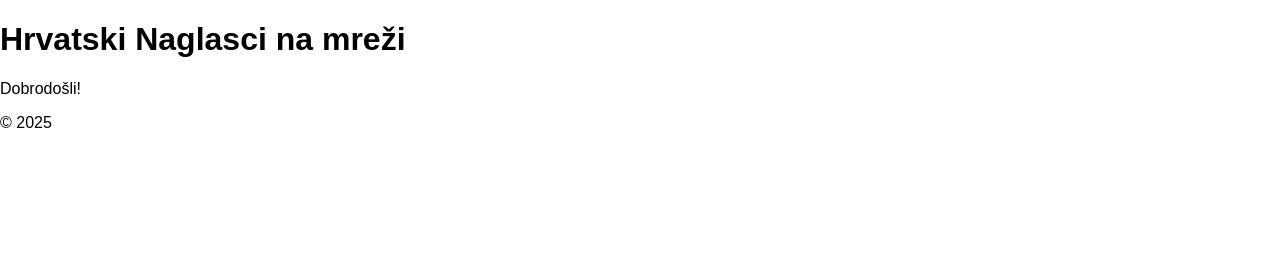
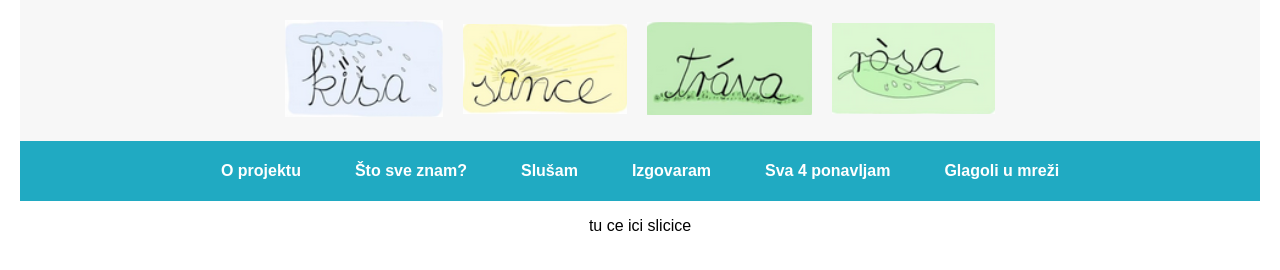
Before and after one commit to mrovis/HNM, a plain HTML site: page index.html in a window 1280 px wide. Drawn offline with Linux system fonts and the light colour scheme.

Commit message:
Main page - beginning
Početak izrade početne stranice

```diff
--- a/index.html
+++ b/index.html
@@ -1,25 +1,48 @@
 <!DOCTYPE html>
 <html lang="hr">
+<div class="container">
 <head>
     <meta charset="UTF-8">
     <meta name="viewport" content="width=device-width, initial-scale=1.0">
-    <title>HNM projekt</title>
+    <title>naglasnik.unipu.hr</title>
     <link rel="stylesheet" href="style.css">
 </head>
 <body>
 
-    <header>
-        <h1>Hrvatski Naglasci na mreži</h1>
-    </header>
+<header>
+        <header class="header-slike">
+            <a href="#"><img src="assets/images/kisa.png" alt="slika 1"></a>
+            <a href="#"><img src="assets/images/sunce.png" alt="slika 2"></a>
+            <a href="#"><img src="assets/images/trava.png" alt="slika 3"></a>
+            <a href="#"><img src="assets/images/rosa.png" alt="slika 4"></a>
+        </header>
+
+</header>
+
+    <nav class="main-nav">
+        <ul>
+            <li><a href="#o-projektu">O projektu</a></li>
+            <li><a href="#sto-sve-znamo">Što sve znam?</a></li>
+            <li><a href="#slusam">Slušam</a></li>
+            <li><a href="#izgovaram">Izgovaram</a></li>
+            <li><a href="#sva-4-ponavljam">Sva 4 ponavljam</a></li>
+            <li><a href="#glagoli-u-mrezi">Glagoli u mreži</a></li>
+        </ul>
+    </nav>
 
     <main>
-        <p>Dobrodošli!</p>
+        <div>
+            <p class="div-slike">tu ce ici slicice</p>
+
+        </div>
     </main>
-
-    <footer>
-        <p>&copy; 2025</p>
-    </footer>
 
     <script src="script.js"></script>
 </body>
+</div>
+
+<!--dok se ne zavrsi ostalo nek bude skriven -->
+<footer class="main-footer">
+    <p class="tekst-h">prazno za sad</p>
+</footer>
 </html>
--- a/style.css
+++ b/style.css
@@ -2,3 +2,65 @@ body {
     margin: 0;
     font-family: Arial, sans-serif;
 }
+
+.header-slike {
+    display: flex;
+    justify-content: center;
+    align-items: center;
+    gap: 20px;
+    padding: 20px;
+    background: #f7f7f7;
+}
+
+.main-nav{
+    background-color: #20aac2;
+    padding: 5px 0;
+
+    ul {
+    list-style: none;
+    display: flex;
+    justify-content: center;
+    gap: 30px;
+    padding: 0;}
+
+    a {
+    text-decoration: none;
+    color: #ffffff;
+    font-weight: bold;
+    padding: 8px 12px;
+    border-radius: 5px;
+    transition: background-color 0.2s ease, color 0.2s ease;
+    }
+
+    a:hover {
+    background-color: #115772;
+}
+}
+
+.container {
+    max-width: 1800px;
+    margin: 0 auto;
+    padding: 0 20px;
+    background-color: #ffffff;
+}
+
+.main-footer {
+    visibility: hidden; /*dok se ne zavrsi ostalo nek bude skriven */
+    background-color: #ffffff;
+    height: 80px;
+    margin-top: 40px;
+    border-top: 1px solid #000000;
+    border-bottom: 1px solid #000000;
+    display: flex;
+    justify-content: center;
+    align-items: center;
+    text-align: center;
+    color: #000000;
+    font-weight: bold;
+}
+.div-slike{
+    display: flex;
+    justify-content: center;
+    align-items: center;
+    text-align: center;
+}
```
Also changed, not shown: assets/images/kisa.png (added), assets/images/rosa.png (added), assets/images/sunce.png (added), assets/images/trava.png (added), 1 other file.
